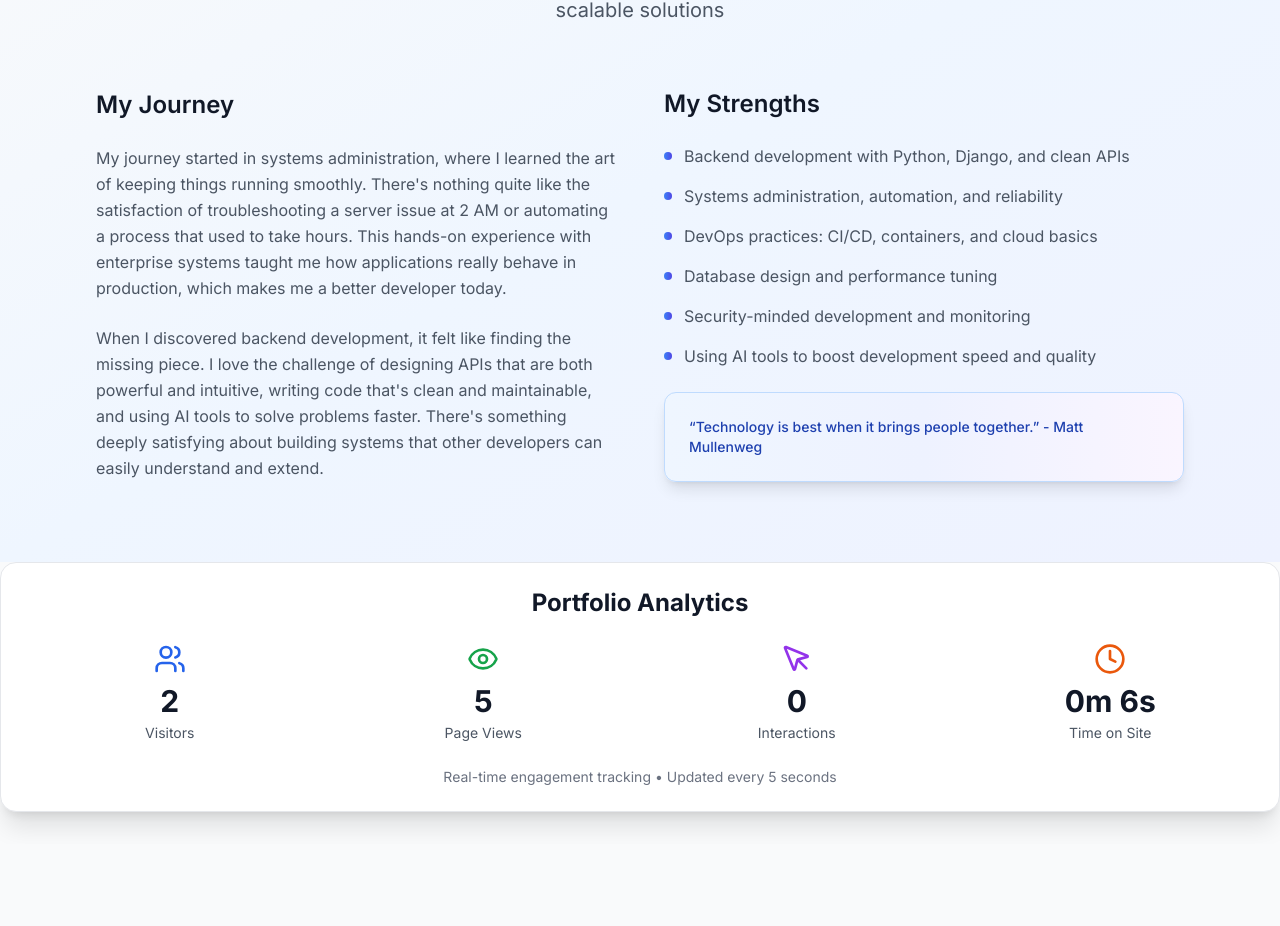
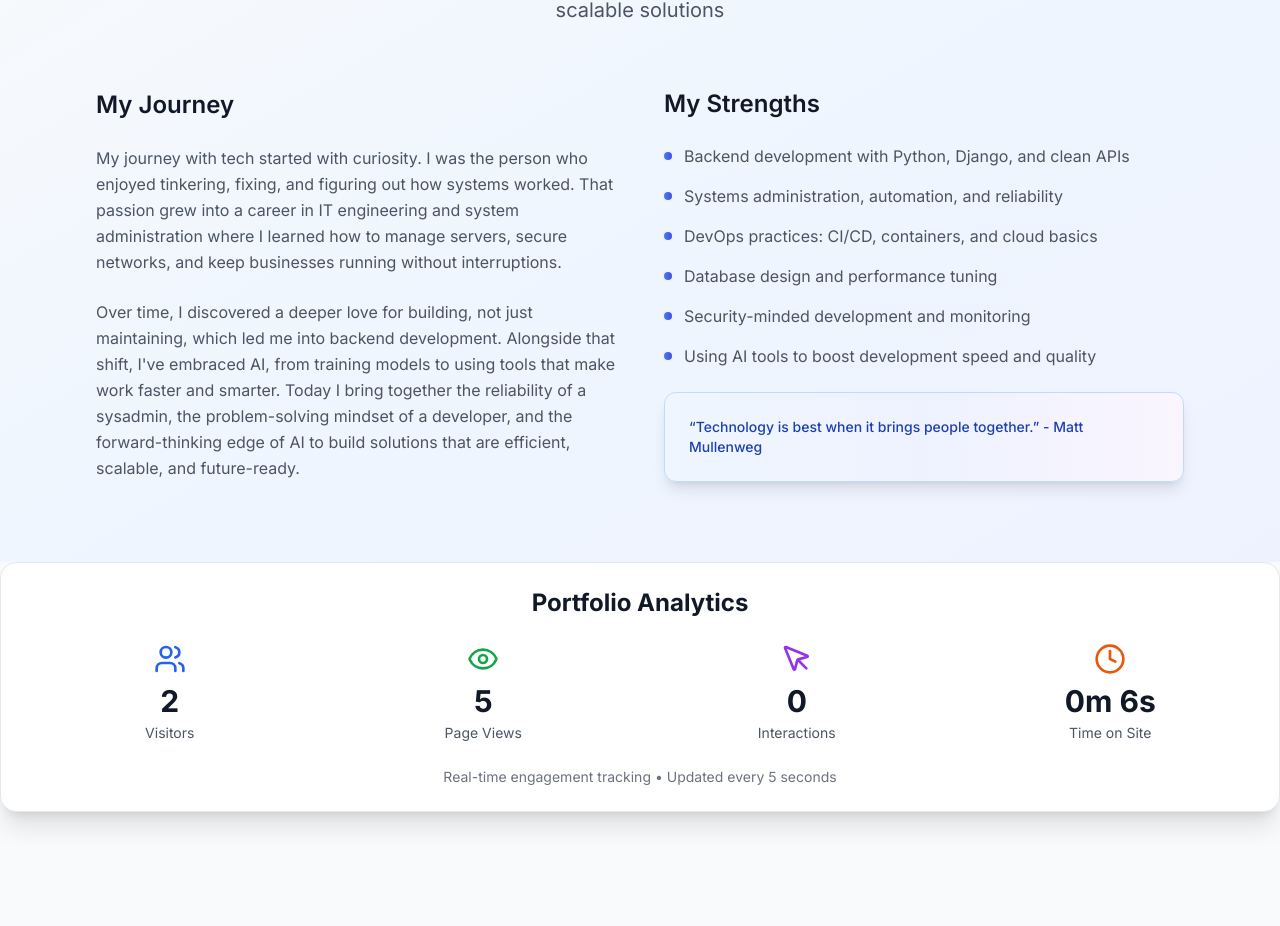
Before and after one commit to BillyMwangiDev/PORTFOLIO, a Next.js app: page / in a window 1280 px wide. Shown: the part 1090-2016 px from the top of the page. Built offline with nearby package versions, Linux system fonts and the light colour scheme.

Commit message:
content(about): update story with user-provided authentic text (escaped apostrophes)

```diff
--- a/src/components/About.tsx
+++ b/src/components/About.tsx
@@ -67,7 +67,7 @@ const About = () => {
               transition={{ duration: 0.6, delay: 1.0 }}
               className="text-gray-600 leading-relaxed"
             >
-              My journey started in systems administration, where I learned the art of keeping things running smoothly. There&apos;s nothing quite like the satisfaction of troubleshooting a server issue at 2 AM or automating a process that used to take hours. This hands-on experience with enterprise systems taught me how applications really behave in production, which makes me a better developer today.
+              My journey with tech started with curiosity. I was the person who enjoyed tinkering, fixing, and figuring out how systems worked. That passion grew into a career in IT engineering and system administration where I learned how to manage servers, secure networks, and keep businesses running without interruptions.
             </motion.p>
 
             <motion.p
@@ -76,7 +76,7 @@ const About = () => {
               transition={{ duration: 0.6, delay: 1.2 }}
               className="text-gray-600 leading-relaxed"
             >
-              When I discovered backend development, it felt like finding the missing piece. I love the challenge of designing APIs that are both powerful and intuitive, writing code that&apos;s clean and maintainable, and using AI tools to solve problems faster. There&apos;s something deeply satisfying about building systems that other developers can easily understand and extend.
+              Over time, I discovered a deeper love for building, not just maintaining, which led me into backend development. Alongside that shift, I&apos;ve embraced AI, from training models to using tools that make work faster and smarter. Today I bring together the reliability of a sysadmin, the problem-solving mindset of a developer, and the forward-thinking edge of AI to build solutions that are efficient, scalable, and future-ready.
             </motion.p>
           </motion.div>
 
```
